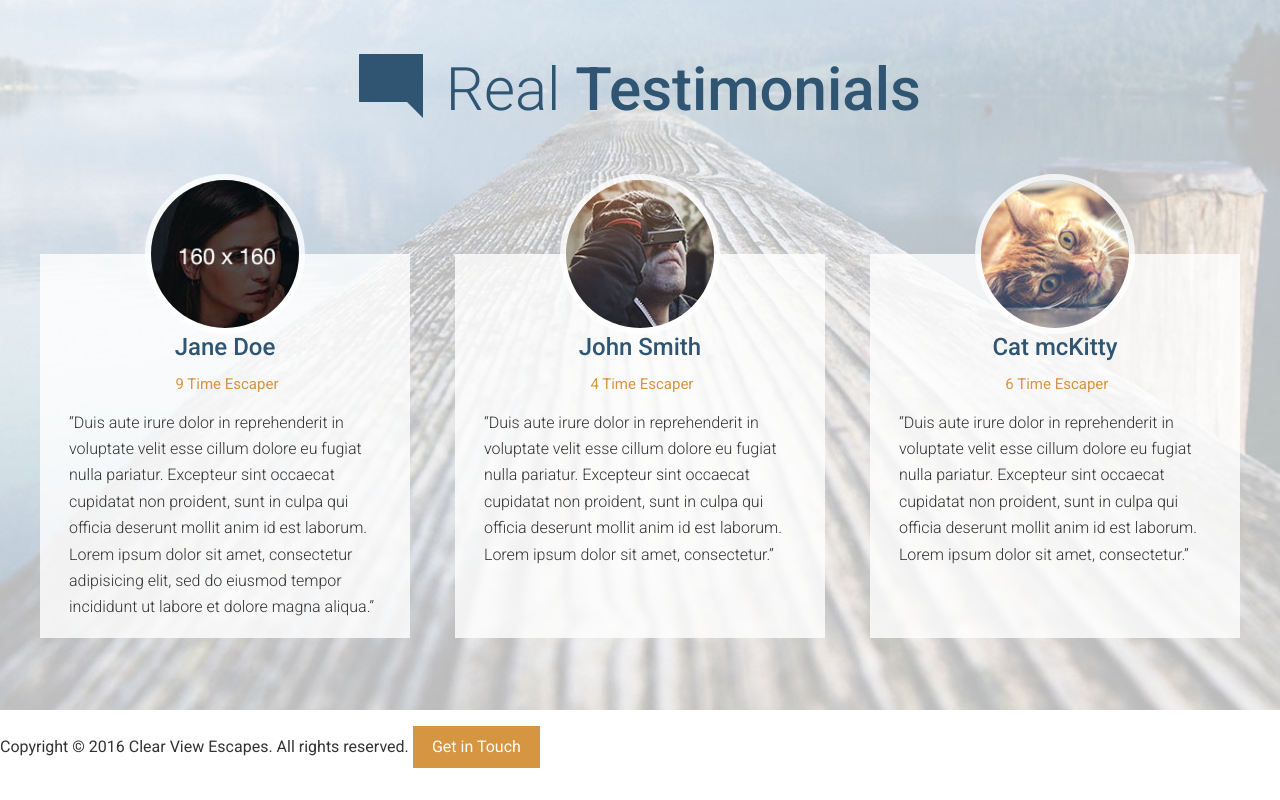
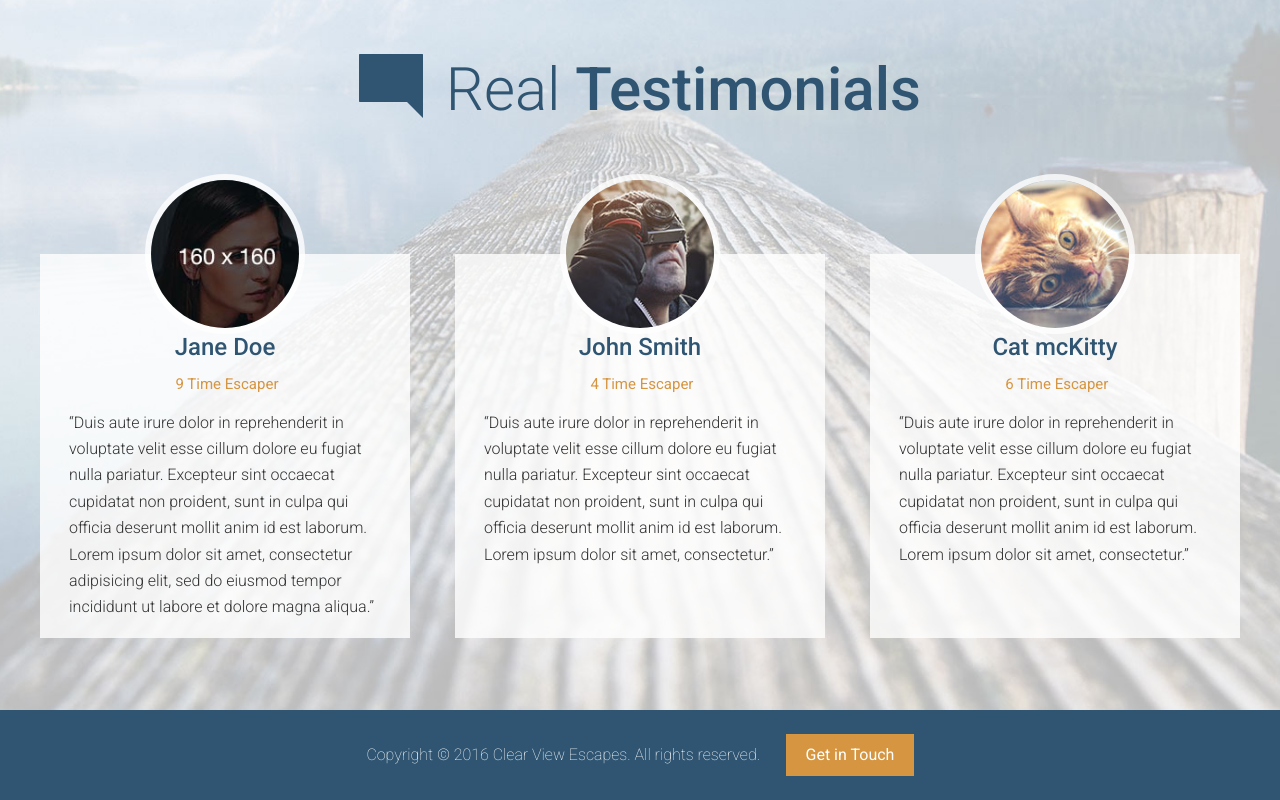
Before and after one commit to rabinrai44/travel-site-redesign, a website: page app/index.html in a window 1280 px wide. Shown: the part 3012-3812 px from the top of the page. Drawn offline with Linux system fonts and the light colour scheme.

Commit message:
Completed styling footer.

```diff
--- /dev/null
+++ b/app/assets/styles/modules/_site-footer.css
@@ -0,0 +1,18 @@
+.site-footer {
+  background-color: $mainBlue;
+  color: #FFF;
+  padding: .5rem 0;
+  text-align: center;
+
+  &__text {
+    display: block;
+    margin-bottom: 1rem;
+    font-weight: 200;
+
+    @mixin atMedium {
+      display: inline;
+      margin-bottom: 0;
+      margin-right: 1.4rem;
+    }
+  }
+}
--- a/app/assets/styles/styles.css
+++ b/app/assets/styles/styles.css
@@ -13,3 +13,4 @@
 @import "modules/_feature-item";
 @import "modules/_testimonial";
 @import "modules/_sprite";
+@import "modules/_site-footer";
--- a/app/index.html
+++ b/app/index.html
@@ -143,8 +143,10 @@
     </div><!-- .wrapper -->
   </div><!-- #testimonials -->
 
-  <footer>
-    <p>Copyright &copy; 2016 Clear View Escapes. All rights reserved. <a href="#" class="btn btn--orange">Get in Touch</a></p>
-  </footer>
+  <footer class="site-footer">
+    <div class="wrapper">
+        <p><span class="site-footer__text">Copyright &copy; 2016 Clear View Escapes. All rights reserved. </span> <a href="#" class="btn btn--orange">Get in Touch</a></p>
+    </div><!-- .wrapper -->
+  </footer><!-- footer -->
 </body>
 </html>
--- a/app/temp/styles/styles.css
+++ b/app/temp/styles/styles.css
@@ -1080,3 +1080,25 @@ Instead edit gulp/templates/sprite */
     height: 42px;
     background-position: 36.69752421959096% 45.792307692307695%;
   }
+
+.site-footer {
+  background-color: #2f5572;
+  color: #FFF;
+  padding: .5rem 0;
+  text-align: center;
+}
+
+.site-footer__text {
+    display: block;
+    margin-bottom: 1rem;
+    font-weight: 200;
+  }
+
+@media (min-width: 800px) {
+
+.site-footer__text {
+      display: inline;
+      margin-bottom: 0;
+      margin-right: 1.4rem
+  }
+  }
```
